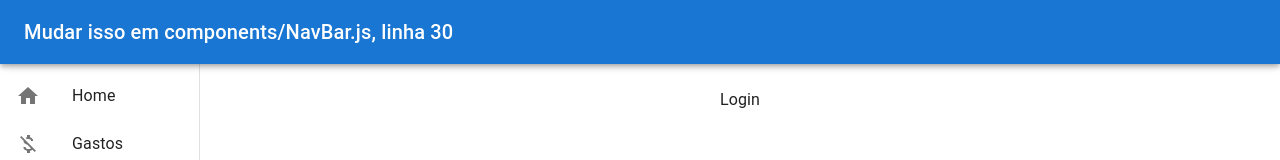
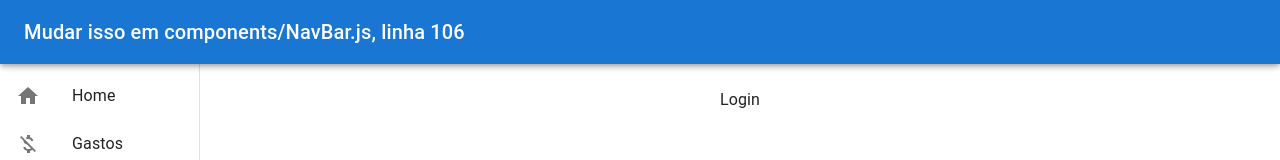
Before and after one commit to MatheusLuizz/projeto-web-2, a React (Create React App) app in the folder frontend/: page / in a window 1280 px wide. Shown: the top 160 px of the page. Built offline with nearby package versions, Linux system fonts and the light colour scheme.

Commit message:
Updating .gitignore

```diff
--- a/frontend/src/components/NavBar.js
+++ b/frontend/src/components/NavBar.js
@@ -103,7 +103,7 @@ export default function NavBar(props) {
           </IconButton>
 
           <Typography variant="h6" noWrap component="div">
-            Mudar isso em components/NavBar.js, linha 30
+            Mudar isso em components/NavBar.js, linha 106
           </Typography>
         </Toolbar>
       </AppBar>
```
Also changed, not shown: 1 other file (tests, documents, lock files or other folders).
